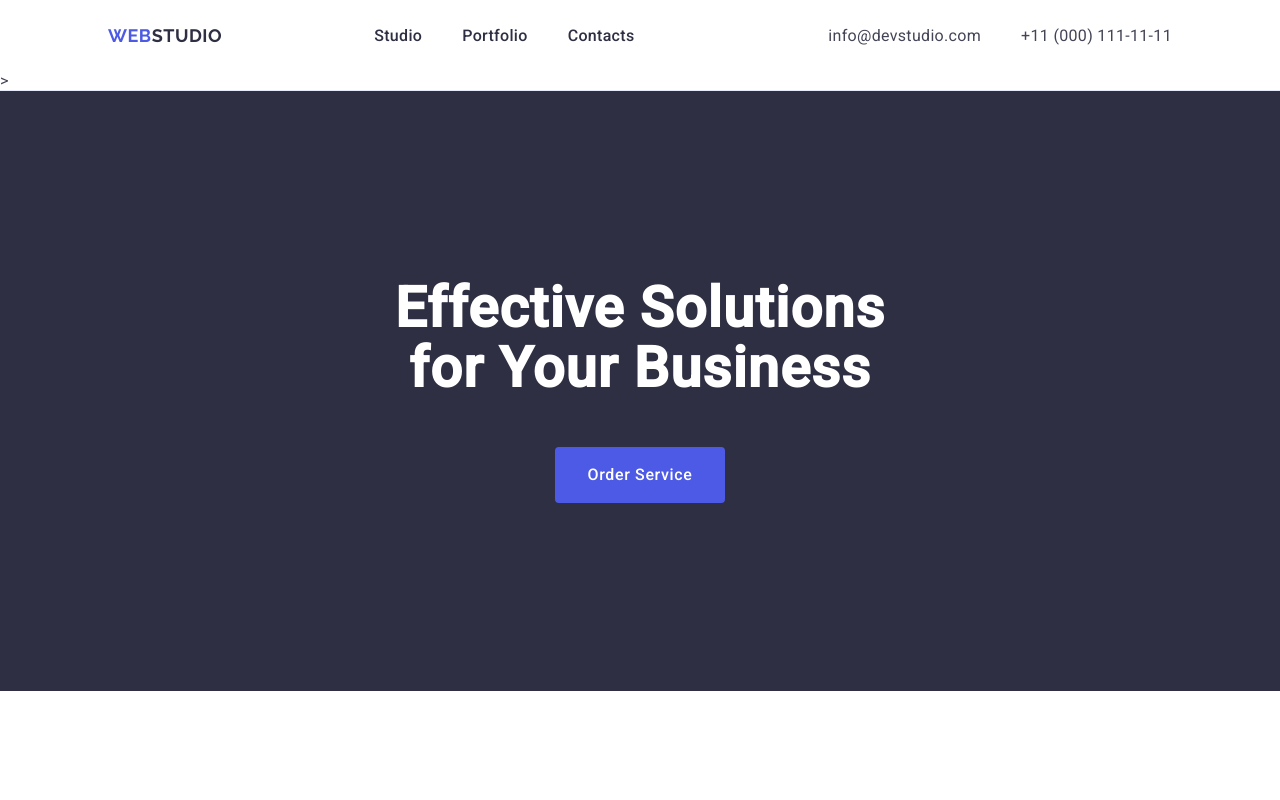
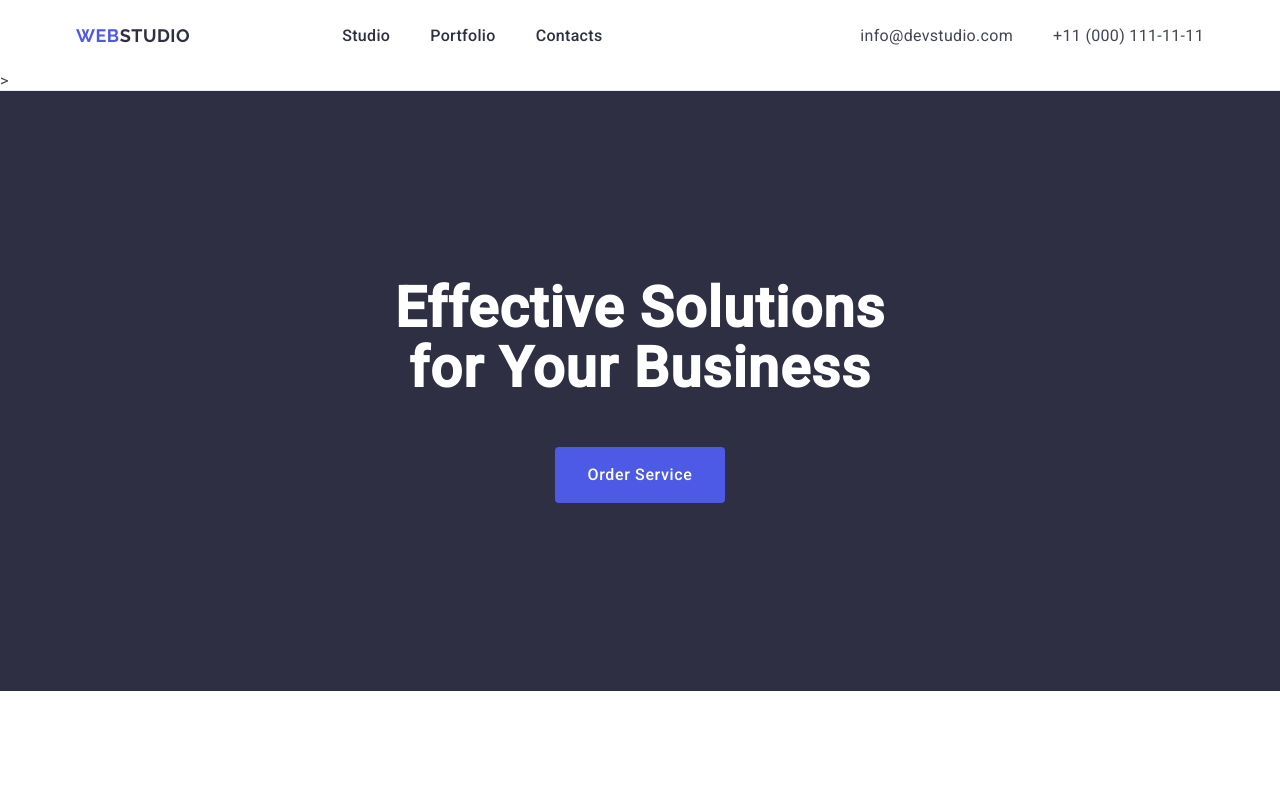
Before and after one commit to SholomKonstantin/-goit-markup-hw-03, a plain HTML site: page index.html in a window 1280 px wide. Shown: the top 800 px of the page. Drawn offline with nearby package versions, Linux system fonts and the light colour scheme.

Commit message:
Update styles.css

```diff
--- a/css/styles.css
+++ b/css/styles.css
@@ -42,9 +42,6 @@ header {
 }
 /* HEADER */
 .header-ivner {
-  max-width: 1158px;
-  margin: 0 auto;
-  padding: 0 32px;
   display: flex;
   justify-content: space-between;
   align-items: center;
```
